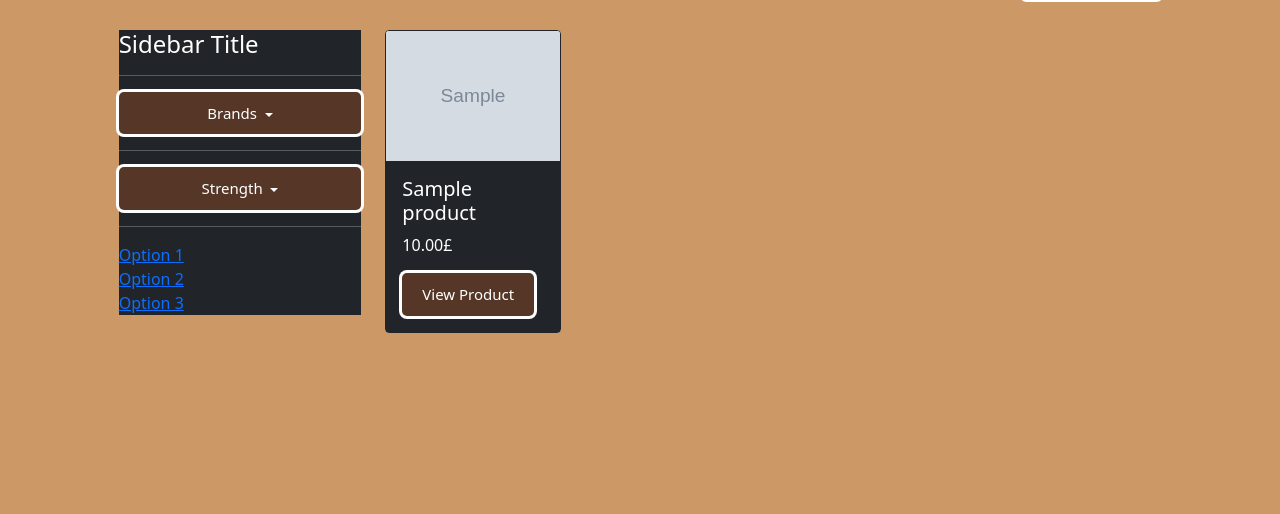
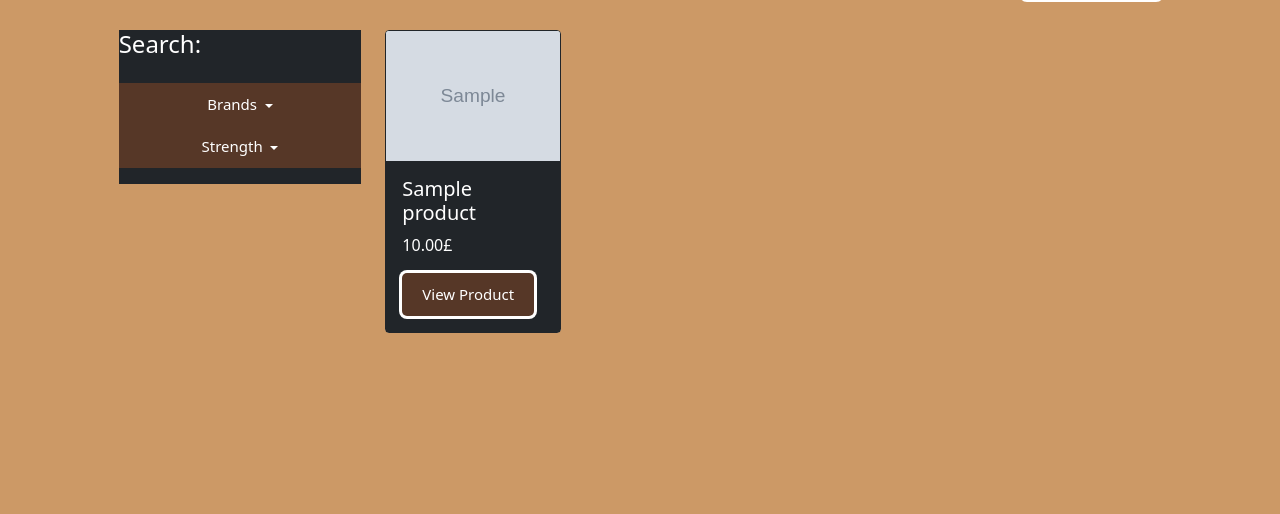
Before and after one commit to sakroman/meadowcigars, a Django app: page /products/list/ in a window 1280 px wide. Shown: the part 150-664 px from the top of the page. Run offline with Django 4.2, Linux system fonts and the light colour scheme; tables that the repository leaves empty hold one stand-in row (values such as "Sample post"); grey boxes marked "Sample" are stand-in pictures; parts of the project's set-up code (start-up, migrations or seed data) failed here and were passed over; some libraries are stand-ins or nearby versions.

Commit message:
aaaaaaaaaaaaaaaaaaaaaaaAAAAAAAAAAAAA

```diff
--- a/DjangoStore/settings.py
+++ b/DjangoStore/settings.py
@@ -39,7 +39,7 @@ INSTALLED_APPS = [
     'django.contrib.staticfiles',
     'users',
     'products',
-    'products.custom_filters'
+    'products.custom_filters',
 ]
 
 MIDDLEWARE = [
--- a/products/admin.py
+++ b/products/admin.py
@@ -3,7 +3,7 @@ from .models import *
 
 # Register your models here.
 
-admin.site.register(Category)
+
 admin.site.register(Product)
 admin.site.register(ProductImage)
 admin.site.register(Field)
--- a/products/custom_filters.py
+++ b/products/custom_filters.py
@@ -3,6 +3,15 @@
 from django import template
 
 register = template.Library()
+
+
+@register.simple_tag
+def cigar_characteristics_dropdown():
+    from .models import Field
+    lengths = Field.objects.filter(name='Length')
+    strengths = Field.objects.filter(name='Strength')
+
+    return {'lengths': lengths, 'strengths': strengths}
 
 
 @register.filter
--- a/products/models.py
+++ b/products/models.py
@@ -2,13 +2,6 @@ from decimal import Decimal
 
 from django.db import models
 from django.utils.text import slugify
-
-
-class Category(models.Model):
-    name = models.CharField(max_length=30, blank=False, null=False)
-
-    def __str__(self):
-        return self.name
 
 
 class Product(models.Model):
@@ -17,7 +10,7 @@ class Product(models.Model):
     created = models.DateTimeField(auto_now_add=True)
     updated = models.DateTimeField(auto_now=True)
     price = models.DecimalField(max_digits=10, decimal_places=2)
-    categories = models.ManyToManyField(Category)
+
 
     def __str__(self):
         return self.name
--- a/products/urls.py
+++ b/products/urls.py
@@ -10,4 +10,5 @@ urlpatterns = [
     path('detail/<slug:slug>/', ProductView.as_view(), name='product-detail'),
     path('category/<str:category>/', CategoryView.as_view(), name='category'),
     path('list/', ProductListView.as_view(), name='list'),
+    path('brands/', BrandsView.as_view(), name='brands'),
 ]
--- a/products/views.py
+++ b/products/views.py
@@ -3,7 +3,7 @@ from django.http import JsonResponse, HttpResponseRedirect
 from django.shortcuts import render, get_object_or_404
 from django.views import View
 from django.views.generic import DetailView, ListView
-from .models import Product, Field, Category
+from .models import Product, Field
 from django.contrib import messages
 
 from users.models import Wishlist
@@ -132,3 +132,8 @@ class CategoryView(BrandsInContext, ListView):
         context = super().get_context_data()
         context['category'] = self.kwargs.get('category')
         return context
+
+
+class BrandsView(BrandsInContext, ListView):
+    model = Field
+    template_name = 'products/brands.html'
--- a/static/css/main.css
+++ b/static/css/main.css
@@ -102,6 +102,13 @@ custom-vr {
   box-shadow: 0 0 0 3px #FFFFFF;
 }
 
+.search-form-btn {
+        box-shadow: 0 0 0 0px;
+        border-radius: 0px;
+}
+
+
+
 .btn:hover {
   background-color: #CC9966;
 }
--- a/templates/general/navbar.html
+++ b/templates/general/navbar.html
@@ -12,13 +12,36 @@
                 <span>Categories</span>
             </a>
             <ul class="dropdown-menu dropdown-menu-dark dropdown-menu-custom" aria-labelledby="dropdown03">
-                <li><a class="dropdown-item" href="{% url 'products:list' %}?category=Cigars">Cigars</a></li>
+                <li class="dropdown dropend">
+                    <a class="dropdown-item dropdown-toggle" href="{% url 'products:list' %}?category=Cigars" id="dropdown06" role="button" data-bs-toggle="dropdown" aria-expanded="false">
+                        Cigars
+                    </a>
+
+                    <ul class="dropdown-menu dropdown-menu-dark" aria-labelledby="dropdown06">
+                        <li>
+                            <a class="dropdown-item" href="{% url 'products:list' %}?category=Cigars">All Cigars</a>
+                        </li>
+                        <li class="dropdown-divider"></li>
+                    <!-- Add other characteristics dropdown items for Cigars as needed -->
+                </ul>
+                </li>
+
+
+
+
+
+
                 <li class="dropdown dropend">
                     <a class="dropdown-item dropdown-toggle " href="{% url 'products:list' %}" id="dropdown05" role="button" data-bs-toggle="dropdown" aria-expanded="false">
                         Brands
                     </a>
 
                     <ul class="dropdown-menu dropdown-menu-dark " aria-labelledby="dropdown05">
+                        <li>
+                            <a class="dropdown-item" href="{% url 'products:brands' %}">All Brands</a>
+                        </li>
+                        <li class="dropdown-divider"></li>
+
                         {% for brand in brands %}
                         <li><a class="dropdown-item" href="{% url 'products:list' %}?Brands={{brand}}">{{ brand }}</a></li>
                         {% endfor %}
--- a/templates/products/products_list.html
+++ b/templates/products/products_list.html
@@ -22,19 +22,20 @@
         <div class="row category-page-row">
             <div class="col-lg-3 col-md-12 ">
                 <div id="shop-sidebar" class="sidebar-inner col-inner bg-dark text-white ">
-                    <h4 class="text-white">Sidebar Title</h4>
+                    <h4 class="text-white pb-3">Search:</h4>
                     <ul class="list-unstyled">
-                        <hr>
 
-                        <form action="">
+
+                        <form class="" action="">
                             <!-- Use the checkbox hack to handle the collapse behavior -->
                             <input type="checkbox" id="collapseCheckbox" class="d-none">
-                            <label class="btn btn-primary d-block w-100 dropdown-toggle" for="collapseCheckbox" data-bs-toggle="collapse" data-bs-target="#collapse2" aria-controls="collapse2">
+                            <label class="search-form-btn btn btn-primary d-block w-100 dropdown-toggle" for="collapseCheckbox" data-bs-toggle="collapse" data-bs-target="#collapse2" aria-controls="collapse2">
                                 Brands
                             </label>
 
+
                             <div class="collapse" id="collapse2">
-                                <div class="form-check">
+                                <div class="form-check m-1">
                                     {% for brand in brands %}
                                     <input class="form-check-input" type="checkbox" name="brands[]" value="{{ brand }}" id="brand{{ brand.id }}">
                                     <label class="form-check-label" for="brand{{ brand.id }}">
@@ -46,17 +47,18 @@
                             </div>
                         </form>
 
-                        <hr>
 
-                            <form action="">
+
+                            <form class="pb-3" action="">
                                 <!-- Use the checkbox hack to handle the collapse behavior -->
                                 <input type="checkbox" id="collapseCheckbox2" class="d-none">
-                                <label class="btn btn-primary d-block w-100 dropdown-toggle" for="collapseCheckbox2" data-bs-toggle="collapse" data-bs-target="#collapseExample" aria-controls="collapseExample">
+                                <label class="search-form-btn btn btn-primary d-block w-100 dropdown-toggle" for="collapseCheckbox2" data-bs-toggle="collapse" data-bs-target="#collapseExample" aria-controls="collapseExample">
                                     Strength
                                 </label>
 
+
                                 <div class="collapse" id="collapseExample">
-                                    <div class="form-check">
+                                    <div class="form-check m-1">
                                         {% for s in strengths %}
                                         <input class="form-check-input" type="checkbox" name="strengths[]" value="{{s.value}}" id="strength{{s.id}}">
                                         <label class="form-check-label" for="strength{{s.id}}">
@@ -68,12 +70,8 @@
                                 </div>
                             </form>
 
-                        <hr>
 
-                        <li><a href="#">Option 1</a></li>
-                        <li><a href="#">Option 2</a></li>
-                        <li><a href="#">Option 3</a></li>
-                        <!-- Add more sidebar options as needed -->
+
                     </ul>
                 </div>
             </div>
```
Also changed, not shown: templates/products/brands.html (added, +23 -0 lines), products/migrations/0012_remove_product_categories_delete_category.py (added).
